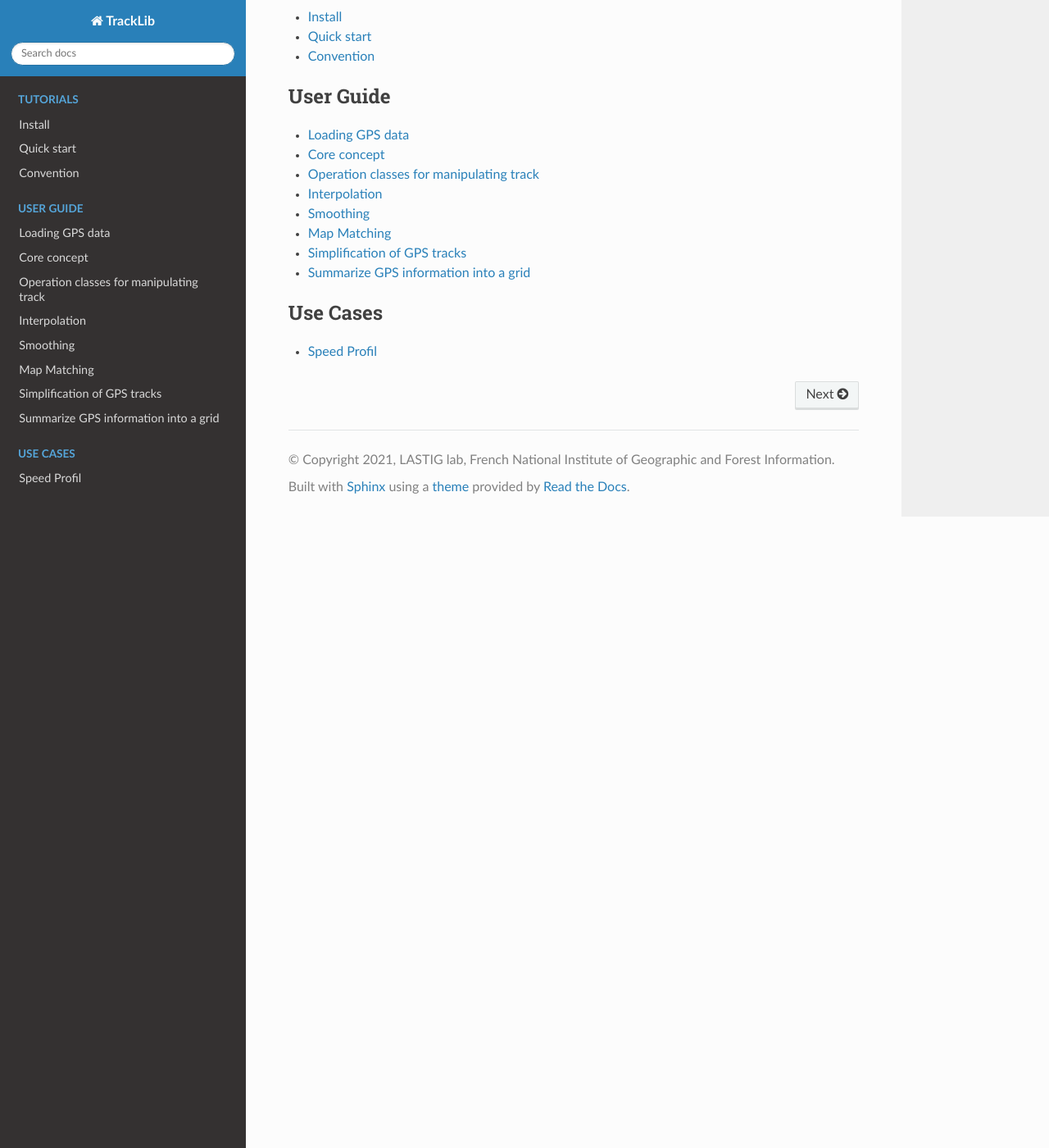
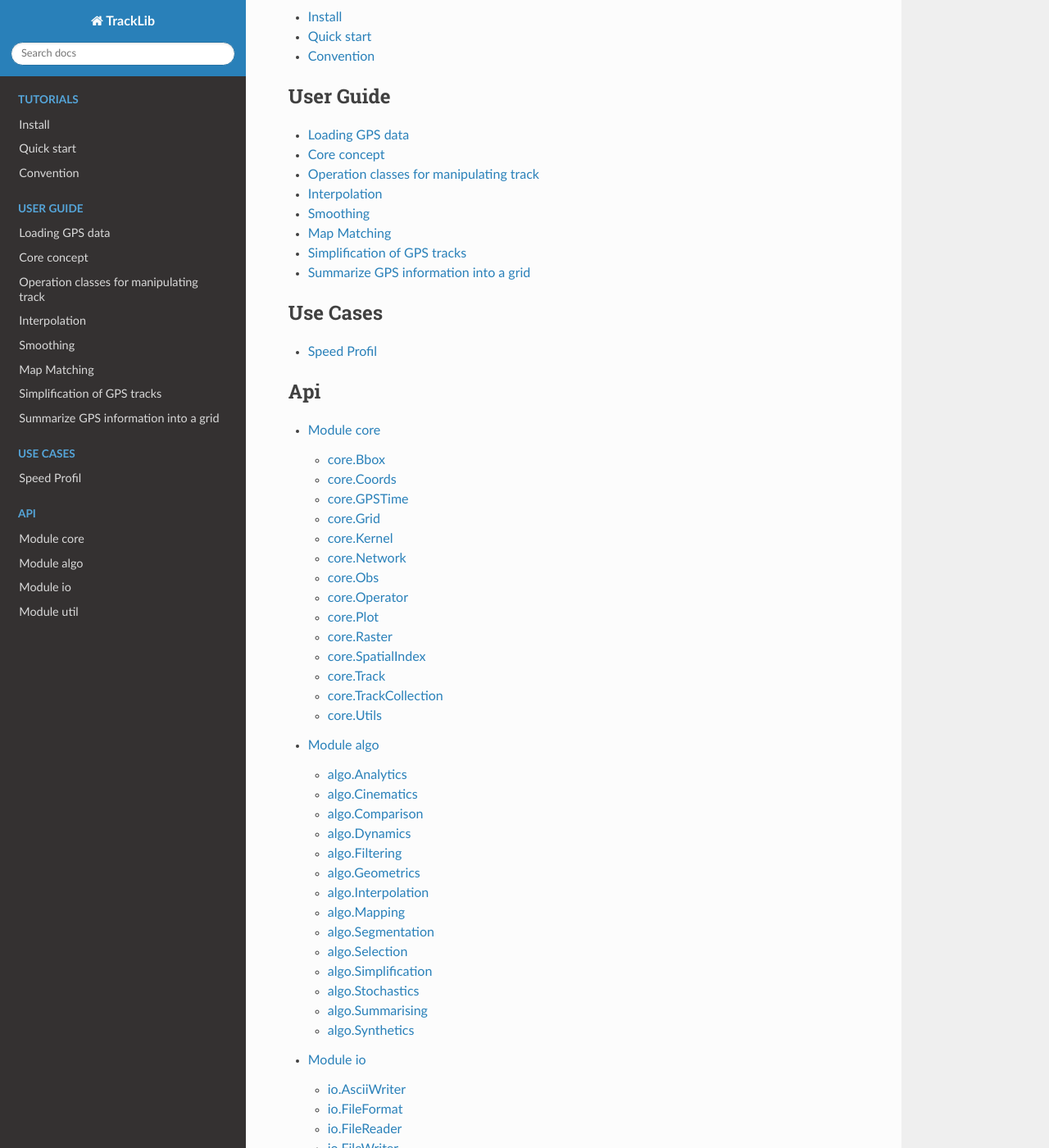
Before and after one commit to umrlastig/tracklib, a Sphinx documentation site: the page built from doc/source/index.rst, in a window 1280 px wide and 1400 px high, scrolled down 2651 px. Shown: the whole window at 82% size. Built offline with Sphinx 7.4.7 and the Read the Docs theme 2.0.0, drawn with Linux system fonts in a browser that asks for light colours; some of the changed text lies outside the part shown.

Commit message:
Ajout sphix api
- Configuration de sphinx pour la génération automatique de la documentation de l'Api
- Ecriture des fichiers de documentation pour chaque module
- Ajout des fichiers documentant l'api à l'index

```diff
--- /dev/null
+++ b/doc/source/api_documentation/algo.rst
@@ -0,0 +1,75 @@
+Module algo
+=============
+
+.. automodule:: algo
+    :members:
+
+algo.Analytics
+--------------
+.. automodule:: algo.Analytics
+    :members:
+
+algo.Cinematics
+---------------
+.. automodule:: algo.Cinematics
+    :members:
+
+algo.Comparison
+---------------
+.. automodule:: algo.Comparison
+    :members:
+
+algo.Dynamics
+------------
+.. automodule:: algo.Dynamics
+    :members:
+
+algo.Filtering
+--------------
+.. automodule:: algo.Filtering
+    :members:
+
+algo.Geometrics
+---------------
+.. automodule:: algo.Geometrics
+    :members:
+
+algo.Interpolation
+------------------
+.. automodule:: algo.Interpolation
+    :members:
+
+algo.Mapping
+------------
+.. automodule:: algo.Mapping
+    :members:
+
+algo.Segmentation
+-----------------
+.. automodule:: algo.Segmentation
+    :members:
+
+algo.Selection
+--------------
+.. automodule:: algo.Selection
+    :members:
+
+algo.Simplification
+-------------------
+.. automodule:: algo.Simplification
+    :members:
+
+algo.Stochastics
+----------------
+.. automodule:: algo.Stochastics
+    :members:
+
+algo.Summarising
+----------------
+.. automodule:: algo.Summarising
+    :members:
+
+algo.Synthetics
+---------------
+.. automodule:: algo.Synthetics
+    :members:
--- /dev/null
+++ b/doc/source/api_documentation/core.rst
@@ -0,0 +1,75 @@
+Module core
+=============
+
+.. automodule:: core
+    :members:
+
+core.Bbox
+----------
+.. automodule:: core.Bbox
+    :members:
+
+core.Coords
+----------
+.. automodule:: core.Coords
+    :members:
+
+core.GPSTime
+------------
+.. automodule:: core.GPSTime
+    :members:
+
+core.Grid
+---------
+.. automodule:: core.Grid
+    :members:
+
+core.Kernel
+-----------
+.. automodule:: core.Kernel
+    :members:
+
+core.Network
+------------
+.. automodule:: core.Network
+    :members:
+
+core.Obs
+--------
+.. automodule:: core.Obs
+    :members:
+
+core.Operator
+-------------
+.. automodule:: core.Operator
+    :members:
+
+core.Plot
+-------------
+.. automodule:: core.Plot
+    :members:
+
+core.Raster
+------------
+.. automodule:: core.Raster
+    :members:
+
+core.SpatialIndex
+-----------------
+.. automodule:: core.SpatialIndex
+    :members:
+
+core.Track
+----------
+.. automodule:: core.Track
+    :members:
+
+core.TrackCollection
+--------------------
+.. automodule:: core.TrackCollection
+    :members:
+
+core.Utils
+----------
+.. automodule:: core.Utils
+    :members:
--- a/doc/source/conf.py
+++ b/doc/source/conf.py
@@ -10,9 +10,9 @@
 # add these directories to sys.path here. If the directory is relative to the
 # documentation root, use os.path.abspath to make it absolute, like shown here.
 #
-# import os
-# import sys
-# sys.path.insert(0, os.path.abspath('.'))
+import os
+import sys
+sys.path.insert(0, os.path.abspath('../../tracklib'))
 
 
 # -- Project information -----------------------------------------------------
@@ -30,7 +30,7 @@ release = '1.0'
 # Add any Sphinx extension module names here, as strings. They can be
 # extensions coming with Sphinx (named 'sphinx.ext.*') or your custom
 # ones.
-extensions = ['recommonmark']
+extensions = ['recommonmark', 'sphinx.ext.autodoc', 'sphinx.ext.todo', 'sphinx.ext.viewcode']
 
 # Add any paths that contain templates here, relative to this directory.
 templates_path = ['_templates']
@@ -56,3 +56,12 @@ html_theme = 'sphinx_rtd_theme'
 # relative to this directory. They are copied after the builtin static files,
 # so a file named "default.css" will overwrite the builtin "default.css".
 html_static_path = ['_static']
+
+autodoc_default_options = {
+    'member-order': 'bysource',
+    'special-members': '__init__',
+    'undoc-members': True,
+    'private-members': False
+}
+
+autodoc_mock_imports = []
--- a/doc/source/index.rst
+++ b/doc/source/index.rst
@@ -113,14 +113,20 @@ Examples
    simplify
    summarize
 
-
-
 .. toctree::
    :maxdepth: 1
    :caption: Use Cases
 
    ./usecase/speedprofil.rst
 
+
+.. toctree::
+   :caption: Api
+
+   ./api_documentation/core.rst
+   ./api_documentation/algo.rst
+   ./api_documentation/io.rst
+   ./api_documentation/util.rst
 
 
 
```
Also changed, not shown: doc/source/api_documentation/io.rst (added, +60 -0 lines), doc/source/api_documentation/util.rst (added, +15 -0 lines).
